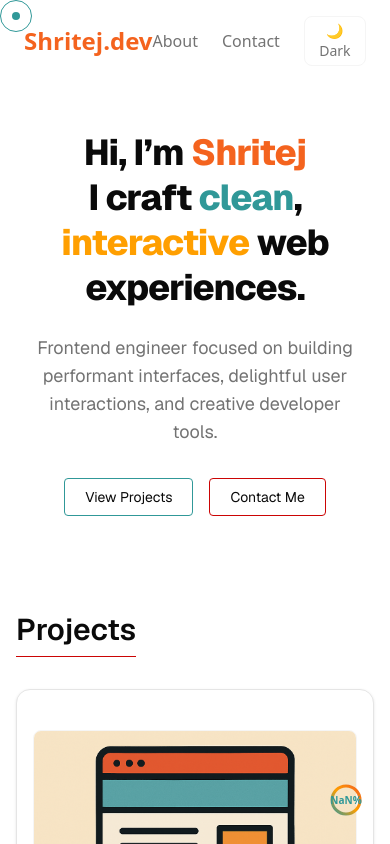
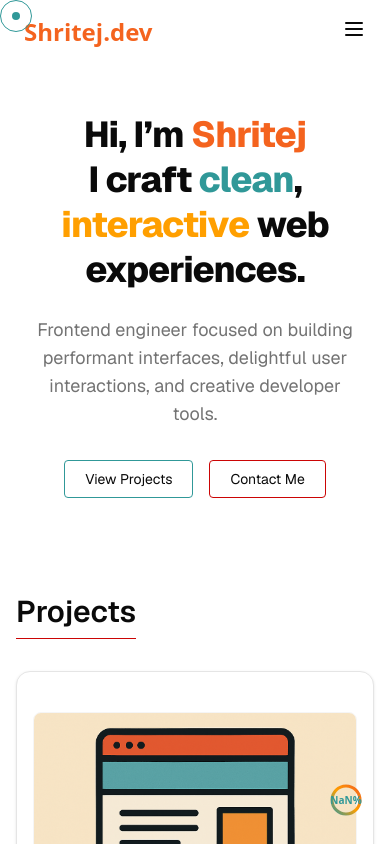
Before and after one commit to Shritej-Reddy/shritej-portfolio, a Next.js app: page / in a window 390 px wide. Shown: the top 844 px of the page. Built offline with nearby package versions, Linux system fonts and the light colour scheme.

Commit message:
footer and nav bar updates

```diff
--- a/src/app/layout.tsx
+++ b/src/app/layout.tsx
@@ -42,9 +42,29 @@ export const metadata: Metadata = {
 
 export function Footer() {
   return (
-    <footer className="mt-24 text-center text-muted-foreground text-sm py-8 border-t border-border">
-      © {new Date().getFullYear()} Shritej Reddy. Built with Next.js, Tailwind,
-      and ✨.
+    <footer className="mt-24 text-center text-muted-foreground text-sm py-8 border-t border-border space-y-2">
+      <div className="flex justify-center gap-6">
+        <a
+          href="https://www.linkedin.com/in/shritej-reddy"
+          target="_blank"
+          rel="noopener noreferrer"
+          className="hover:text-[#309898] transition-colors"
+        >
+          LinkedIn
+        </a>
+        <a
+          href="https://github.com/Shritej-Reddy"
+          target="_blank"
+          rel="noopener noreferrer"
+          className="hover:text-[#F4631E] transition-colors"
+        >
+          GitHub
+        </a>
+      </div>
+      <p>
+        © {new Date().getFullYear()} Shritej Reddy. Built with Next.js,
+        Tailwind, and ✨.
+      </p>
     </footer>
   );
 }
--- /dev/null
+++ b/src/components/ui/MobileNav.tsx
@@ -0,0 +1,36 @@
+'use client';
+
+import { useState } from 'react';
+import Link from 'next/link';
+import { Menu, X } from 'lucide-react';
+import ThemeToggle from './ThemeToggle';
+
+export default function MobileNav() {
+  const [open, setOpen] = useState(false);
+
+  const toggleMenu = () => setOpen((prev) => !prev);
+  const closeMenu = () => setOpen(false);
+
+  return (
+    <div className="md:hidden">
+      {/* Hamburger Button */}
+      <button
+        onClick={toggleMenu}
+        className="text-foreground"
+        aria-label="Toggle Menu"
+      >
+        {open ? <X size={24} /> : <Menu size={24} />}
+      </button>
+
+      {/* Fullscreen Overlay */}
+      {open && (
+        <div className="fixed inset-0 z-[9998] bg-background text-foreground flex flex-col items-center justify-center gap-8 text-xl">
+          <Link href="/" onClick={closeMenu}>Home</Link>
+          <Link href="/about" onClick={closeMenu}>About</Link>
+          <Link href="/contact" onClick={closeMenu}>Contact</Link>
+          <ThemeToggle />
+        </div>
+      )}
+    </div>
+  );
+}
--- a/src/components/ui/Navbar.tsx
+++ b/src/components/ui/Navbar.tsx
@@ -1,6 +1,7 @@
-'use client';
-import Link from 'next/link';
-import ThemeToggle from './ThemeToggle';
+"use client";
+import Link from "next/link";
+import ThemeToggle from "./ThemeToggle";
+import MobileNav from "./MobileNav";
 
 export default function Navbar() {
   return (
@@ -8,11 +9,20 @@ export default function Navbar() {
       <Link href="/" className="text-2xl font-bold text-[#F4631E]">
         Shritej.dev
       </Link>
-      <nav className="flex gap-6 items-center text-muted-foreground">
-        <Link href="/about" className="hover:text-foreground transition-colors">About</Link>
-        <Link href="/contact" className="hover:text-foreground transition-colors">Contact</Link>
+
+      {/* Desktop Links */}
+      <nav className="hidden md:flex gap-6 items-center text-muted-foreground">
+        <Link href="/about" className="hover:text-foreground transition">
+          About
+        </Link>
+        <Link href="/contact" className="hover:text-foreground transition">
+          Contact
+        </Link>
         <ThemeToggle />
       </nav>
+
+      {/* Mobile Nav */}
+      <MobileNav />
     </header>
   );
 }
```
